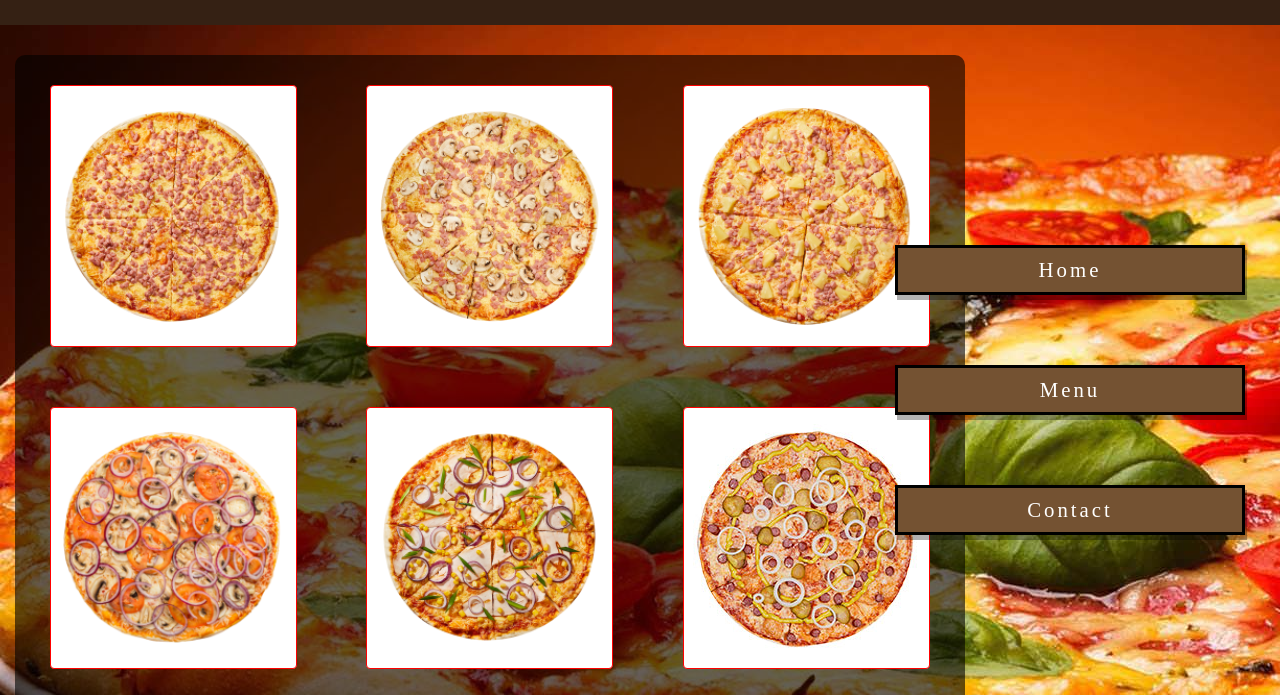
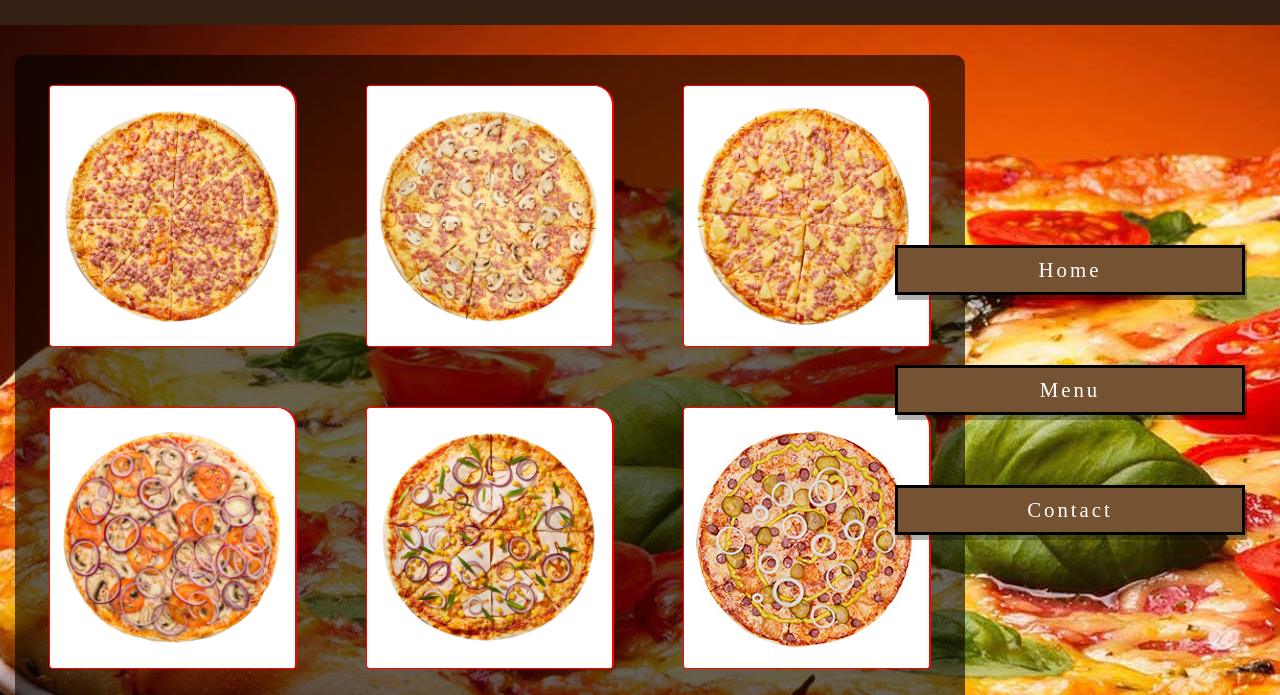
Before and after one commit to ClydeCode/Restaurant-Page, a website built with webpack: page dist/index.html in a window 1280 px wide. Both pictures are taken after a click on the button "Menu". Shown: the part 105-800 px from the top of the page. Built offline with nearby package versions, Linux system fonts and the light colour scheme; files whose address does not match are found by name.

Commit message:
Update styles

```diff
--- a/src/styles.css
+++ b/src/styles.css
@@ -124,6 +124,8 @@ body {
     border-radius: 4px;
     margin: 30px;
     border: 1px solid rgba(255, 0, 0, 1);
+    border-top-right-radius: 20px;
+    border-right: 2px solid red;
 }
 
 .content .main .navigation {
```
